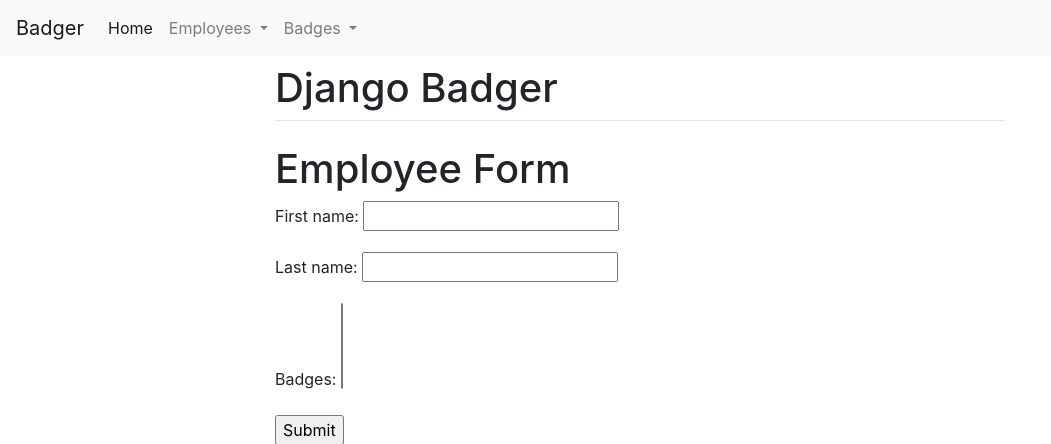
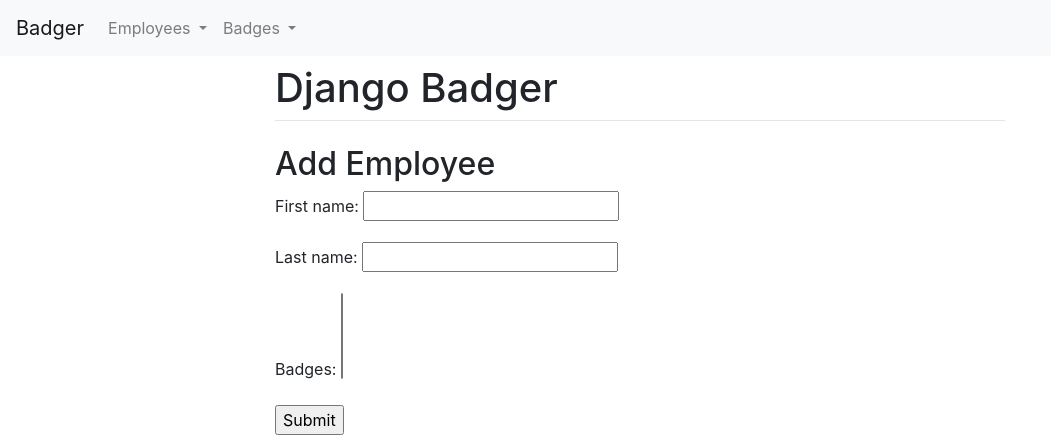
Before and after one commit to philratcliffe/django_badger, a Django app: page /badger/employee_create/ in a window 1280 px wide. Shown: the top 444 px of the page, without its empty margins (0-1051 px from the left). Run offline with Django 3.2, Linux system fonts and the light colour scheme; data that the repository does not hold is empty; some libraries are stand-ins or nearby versions.

Commit message:
A few UI changes

```diff
--- a/badger/templates/badger/badge_list.html
+++ b/badger/templates/badger/badge_list.html
@@ -2,7 +2,7 @@
 {% extends 'base.html' %}
 
 {% block content %}
-    <h1>Badges</h1>
+    <h2>Badges</h2>
 	<ul>
 	{% for badge in object_list %}
     <li><a href={% url 'badger:badge_update' badge.slug %}>{{ badge.name }}</a></li>
--- a/badger/templates/badger/employee_form.html
+++ b/badger/templates/badger/employee_form.html
@@ -2,7 +2,7 @@
 {% extends 'base.html' %}
 
 {% block content %}
-  <h1> Employee Form</h1>
+  <h2>Add Employee</h2>
   <form method='post'}>
   {% csrf_token %}
   {{form.as_p}}
--- a/badger/templates/badger/employee_list.html
+++ b/badger/templates/badger/employee_list.html
@@ -2,7 +2,7 @@
 {% extends 'base.html' %}
 
 {% block content %}
-    <h1>Employees</h1>
+    <h2>Employees</h2>
 	<ul>
 	{% for employee in object_list %}
         <li><a href="{% url 'badger:employee_detail' employee.slug %}"> {{employee.first_name }} {{ employee.last_name }} </a>:
--- a/templates/base.html
+++ b/templates/base.html
@@ -15,15 +15,12 @@
   <body>
 
     <nav class="navbar navbar-expand-lg navbar-light bg-light">
-  <a class="navbar-brand" href="#">Badger</a>
+        <a class="navbar-brand" href="{% url 'badger:employee_list' %}">Badger</a>
   <button class="navbar-toggler" type="button" data-toggle="collapse" data-target="#navbarNavDropdown" aria-controls="navbarNavDropdown" aria-expanded="false" aria-label="Toggle navigation">
     <span class="navbar-toggler-icon"></span>
   </button>
   <div class="collapse navbar-collapse" id="navbarNavDropdown">
     <ul class="navbar-nav">
-      <li class="nav-item active">
-        <a class="nav-link" href="/">Home <span class="sr-only">(current)</span></a>
-      </li>
       <li class="nav-item dropdown">
         <a class="nav-link dropdown-toggle" href="{% url 'badger:employee_list' %}" id="navbarDropdownMenuLink" data-toggle="dropdown" aria-haspopup="true" aria-expanded="false">
         	Employees
```
